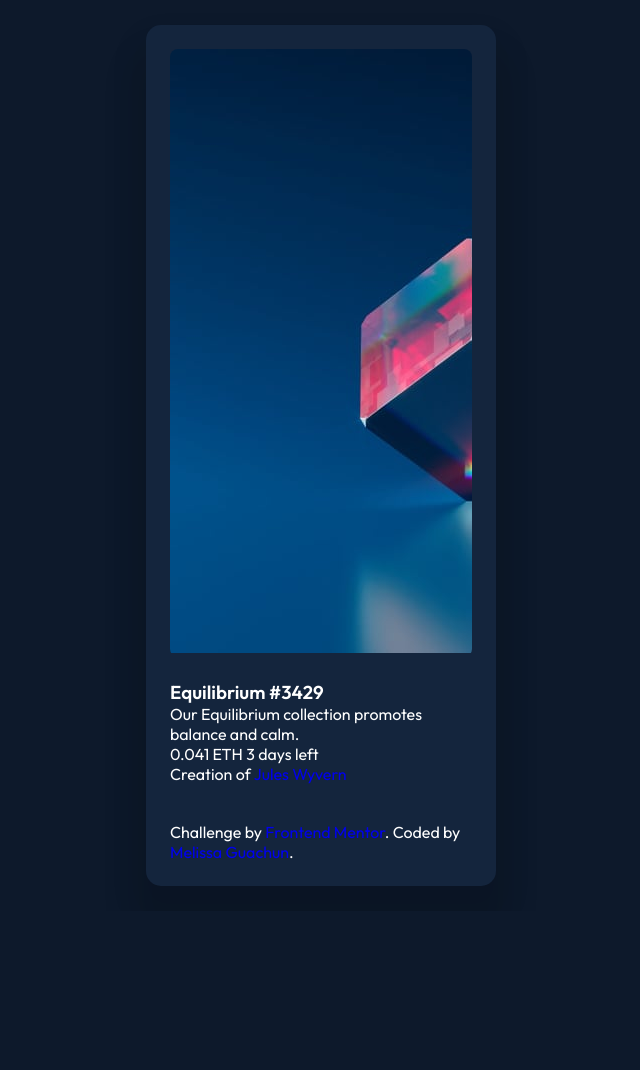
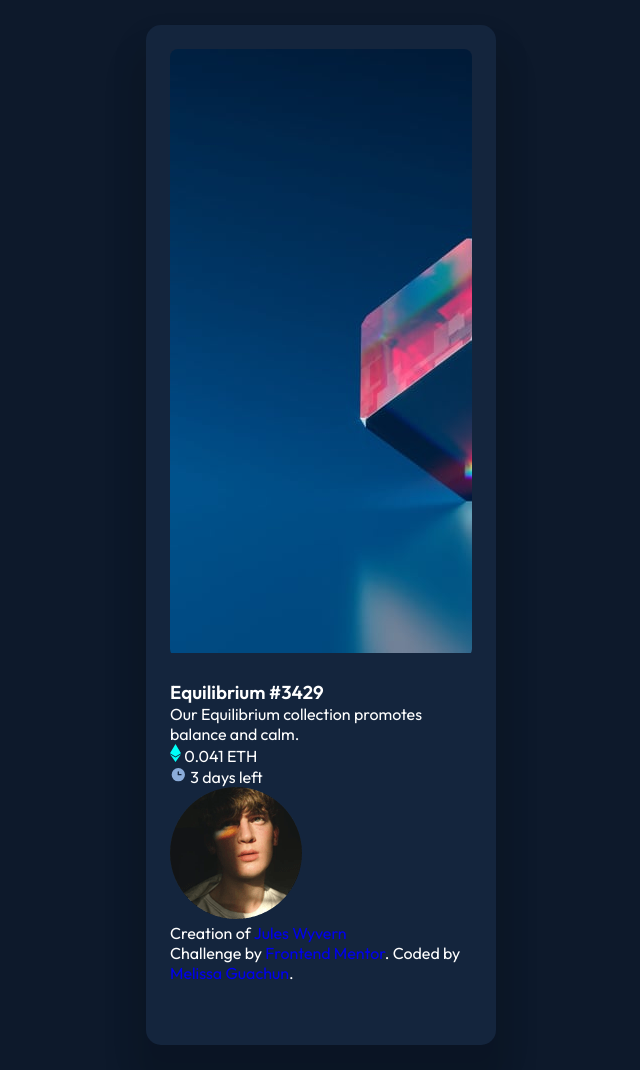
Before and after one commit to mguachun/nft_preview_card, a plain HTML site: page index.html in a window 1280 px wide. Shown: the whole page, without its empty margins (319-959 px from the left). Before the commit the page ends 911 px from the top, so only its background shows below. Drawn offline with Linux system fonts and the light colour scheme.

Commit message:
wrapper, icon, imgs

```diff
--- a/index.html
+++ b/index.html
@@ -23,16 +23,22 @@
     </a>
 
 
-    <p class="cardtext">Our Equilibrium collection promotes balance and calm.</p>
-  <div id="caption">
-    <span id="stat">0.041 ETH</span>
-    <span id="days">3 days left</span>
+    <p class="cardText">Our Equilibrium collection promotes balance and calm.</p>
+  <div class="wrapper">
+    <div class="card_price">
+      <img src="./images/icon-ethereum.svg" alt="" class="card__icon">
+      <span>0.041 ETH</span>
+    </div>
+    <div class="card_date">
+      <img src="./images/icon-clock.svg" alt="" class="card-icon">
+      <span>3 days left</span>
+    </div>
   </div>
 
-
+  <div class="card-footer">
+    <img src="./images/image-avatar.png" alt="" class="card_authorIMG">
     <p class="card_author">Creation of <a href="#">Jules Wyvern</a></p>
   </div>
-
   <div class="attribution">
     Challenge by <a href="https://www.frontendmentor.io?ref=challenge" target="_blank">Frontend Mentor</a>.
     Coded by <a href="#">Melissa Guachun</a>.
```
